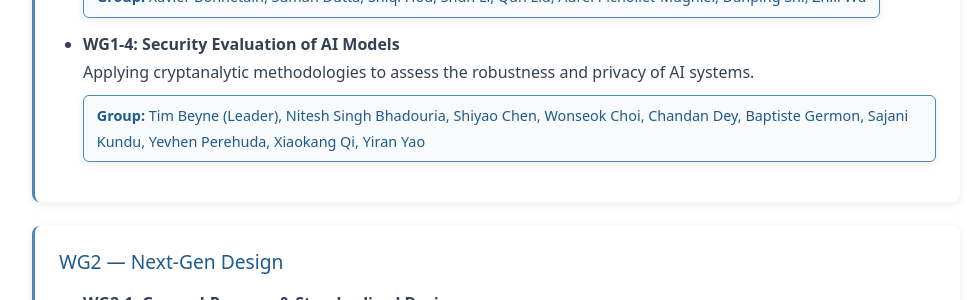
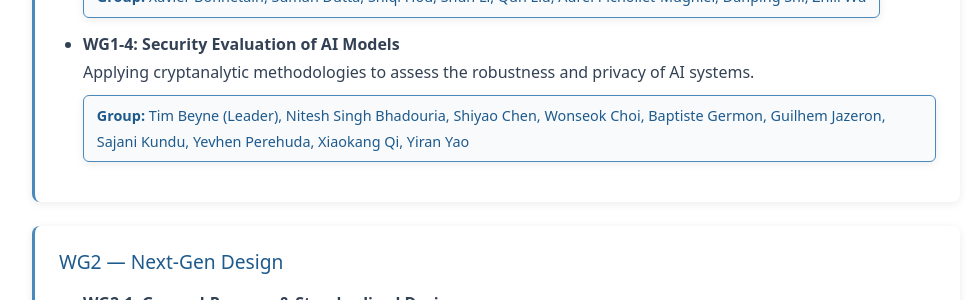
Before and after one commit to ask2026/ask2026.github.io, a Jekyll site: the page built from groups.md, in a window 1280 px wide and 1400 px high, scrolled down 961 px. Shown: the part 154-454 px from the top of the window, without its empty margins (144-1111 px from the left). Built offline with Jekyll 4.4.1, drawn with Linux system fonts in a browser that asks for light colours; some of the changed text lies outside the part shown.

Commit message:
update registration info

```diff
--- a/groups.md
+++ b/groups.md
@@ -40,7 +40,7 @@ The following sub-topics are simply intended as a framework to help ensure every
     </li>
     <li><strong>WG1-4: Security Evaluation of AI Models</strong><br>
       Applying cryptanalytic methodologies to assess the robustness and privacy of AI systems.
-      <br/><div class="wg-participants"><strong>Group:</strong> Tim Beyne (Leader), Nitesh Singh Bhadouria, Shiyao Chen, Wonseok Choi, Chandan Dey, Baptiste Germon, Sajani Kundu, Yevhen Perehuda, Xiaokang Qi, Yiran Yao </div>
+      <br/><div class="wg-participants"><strong>Group:</strong> Tim Beyne (Leader), Nitesh Singh Bhadouria, Shiyao Chen, Wonseok Choi, Baptiste Germon, Guilhem Jazeron, Sajani Kundu, Yevhen Perehuda, Xiaokang Qi, Yiran Yao </div>
     </li>
     <!-- <li><strong>WG1-5: [Other Proposed Topics]</strong></li> -->
   </ul>
@@ -92,6 +92,15 @@ The following sub-topics are simply intended as a framework to help ensure every
 
 <br/>
 <h2 class="h4 fw-bold text-dark mb-4">Room Arrangement & Available Period</h2>
+
+<div class="alert alert-info mt-4" role="alert">
+  <!-- <ol class="content-list schedule-notes-list" style="margin-top: 0.8rem;">
+    <li> -->
+      For the exact locations of the lecture theatres and discussion rooms, please refer to <a target="_blank" href="https://wis.ntu.edu.sg/pls/webexe88/FBSDOCU.FBSLOCATN">this site</a>.
+      You may find the rooms using the following map tools: NTU mobile app "NTU Omnibus", and <a target="_blank" href="https://maps.ntu.edu.sg">NTU map website</a>.
+    <!-- </li>
+  </ol> -->
+</div>
 
 <div class="table-responsive mb-4" style="overflow-x: auto; -webkit-overflow-scrolling: touch;">
   <table class="content-table">
```
Also changed, not shown: program.md (+1 -1 lines), registration.md (+33 -4 lines), 1 other file.
